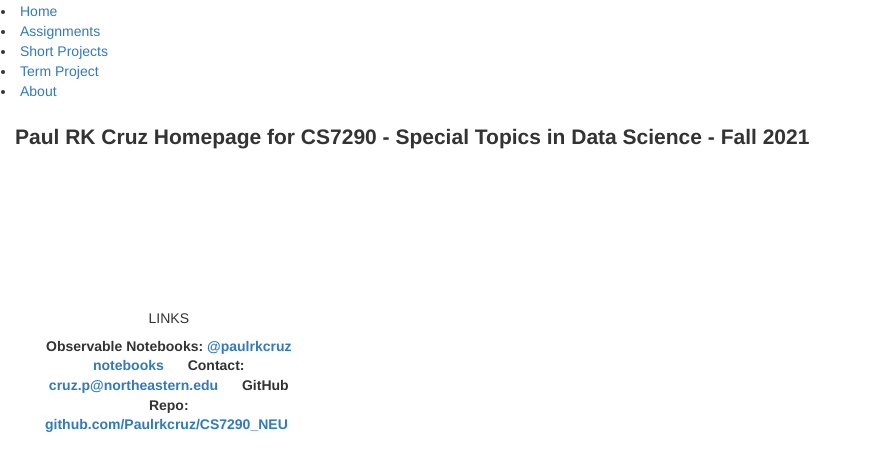
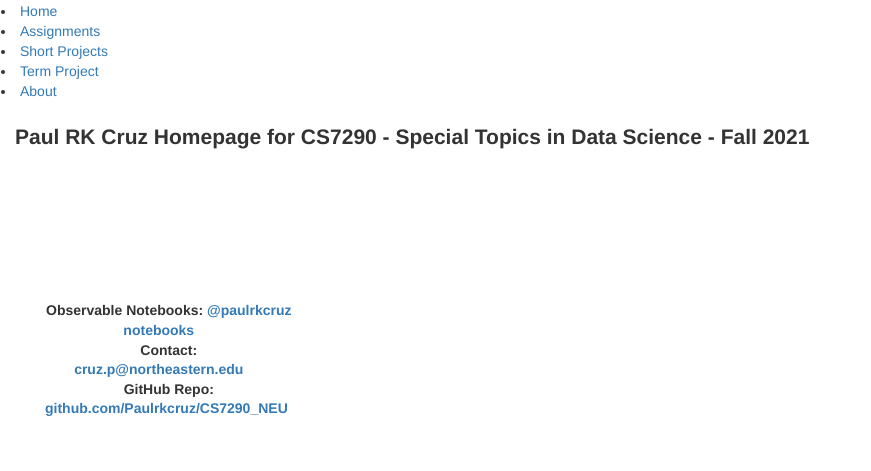
Before and after one commit to Paulrkcruz/CS7290_NEU, a Jekyll site: the page built from index.html, in a window 1280 px wide. Shown: the top 471 px of the page, without its empty margins (0-871 px from the left). Built offline with Jekyll 4.4.1, drawn with Linux system fonts in a browser that asks for light colours.

Commit message:
Update default.html

```diff
--- a/_layouts/default.html
+++ b/_layouts/default.html
@@ -34,12 +34,12 @@
       <!-- Grid column -->
       <div class="col-md-3 mb-md-0 mb-3">
         <!-- Links -->
-        <h5 class="text-uppercase">Links</h5>
         <ul class="list-unstyled">
-   <li>Observable Notebooks:  <a href="https://observablehq.com/@paulrkcruz">@paulrkcruz notebooks</a></li>
-   <li>Contact:  <a href="mailto:kurtcruz@gmail.com">cruz.p@northeastern.edu</a></li>
-   <li>GitHub Repo: <a href="https://github.com/Paulrkcruz/CS7290_NEU">github.com/Paulrkcruz/CS7290_NEU</a></li>
+      <li>Observable Notebooks:  <a href="https://observablehq.com/@paulrkcruz">@paulrkcruz notebooks</a></li><br>
+      <li>Contact:  <a href="mailto:kurtcruz@gmail.com">cruz.p@northeastern.edu</a></li><br>
+      <li>GitHub Repo: <a href="https://github.com/Paulrkcruz/CS7290_NEU">github.com/Paulrkcruz/CS7290_NEU</a></li><br>
         </ul>
+      </div>
       </div>
       <!-- Grid column -->
 </footer>
```
